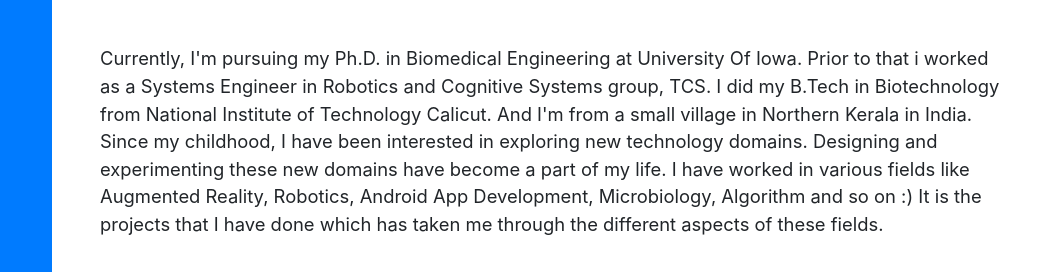
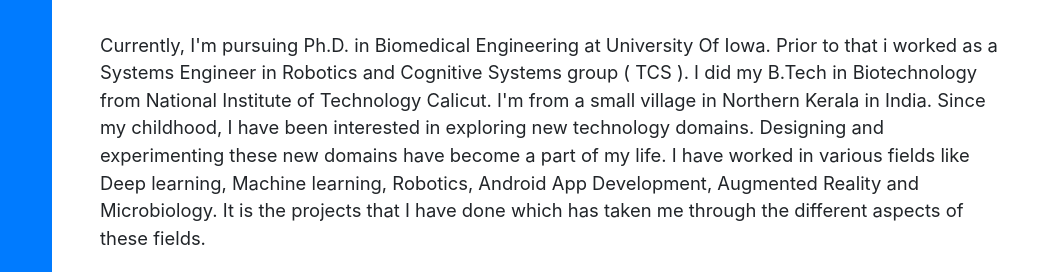
Before and after one commit to eksubin/Portfolio-Version1.0, a website with bundled scripts: page index.html in a window 1280 px wide. Shown: the part 272-544 px from the top of the page, 220-1280 px from the left. Built offline with nearby package versions, Linux system fonts and the light colour scheme; a web font is replaced by a local one.

Commit message:
upadated about me

```diff
--- a/index.html
+++ b/index.html
@@ -75,7 +75,7 @@
           <div class="subheading mb-5">(+1) 319-569-9553
             <a href="mailto:name@email.com">subinek@hotmail.com</a>
           </div>
-          <p class="lead mb-5">Currently, I'm pursuing my Ph.D. in Biomedical Engineering at University Of Iowa. Prior to that i worked as a Systems Engineer in Robotics and Cognitive Systems group, TCS. I did my B.Tech in Biotechnology from National Institute of Technology Calicut. And I'm from a small village in Northern Kerala in India. Since my childhood, I have been interested in exploring new technology domains. Designing and experimenting these new domains have become a part of my life. I have worked in various fields like Augmented Reality, Robotics, Android App Development, Microbiology, Algorithm and so on :) It is the projects that I have done which has taken me through the different aspects of these fields.</p>
+          <p class="lead mb-5">Currently, I'm pursuing Ph.D. in Biomedical Engineering at University Of Iowa. Prior to that i worked as a Systems Engineer in Robotics and Cognitive Systems group ( TCS ). I did my B.Tech in Biotechnology from National Institute of Technology Calicut. I'm from a small village in Northern Kerala in India. Since my childhood, I have been interested in exploring new technology domains. Designing and experimenting these new domains have become a part of my life. I have worked in various fields like Deep learning, Machine learning, Robotics, Android App Development, Augmented Reality and Microbiology. It is the projects that I have done which has taken me through the different aspects of these fields.</p>
           <div class="social-icons">
             <a href="https://in.linkedin.com/in/subin-e-k-69b21598">
               <i class="fab fa-linkedin-in"></i>
```
